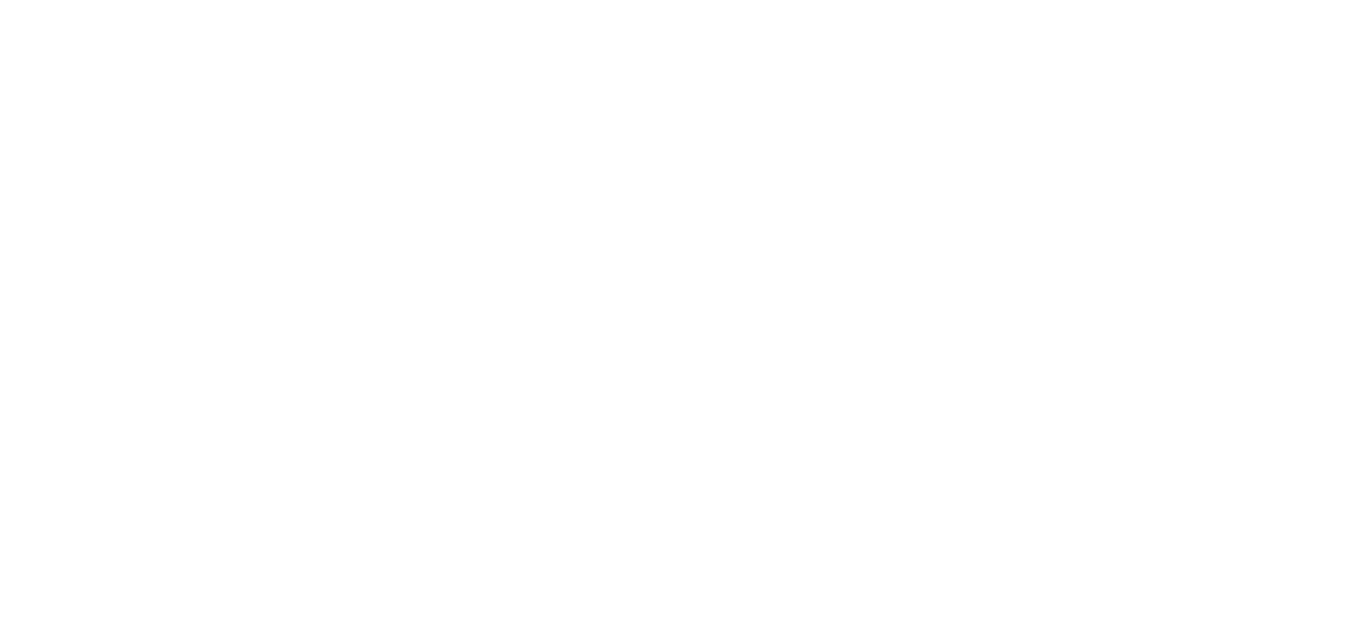
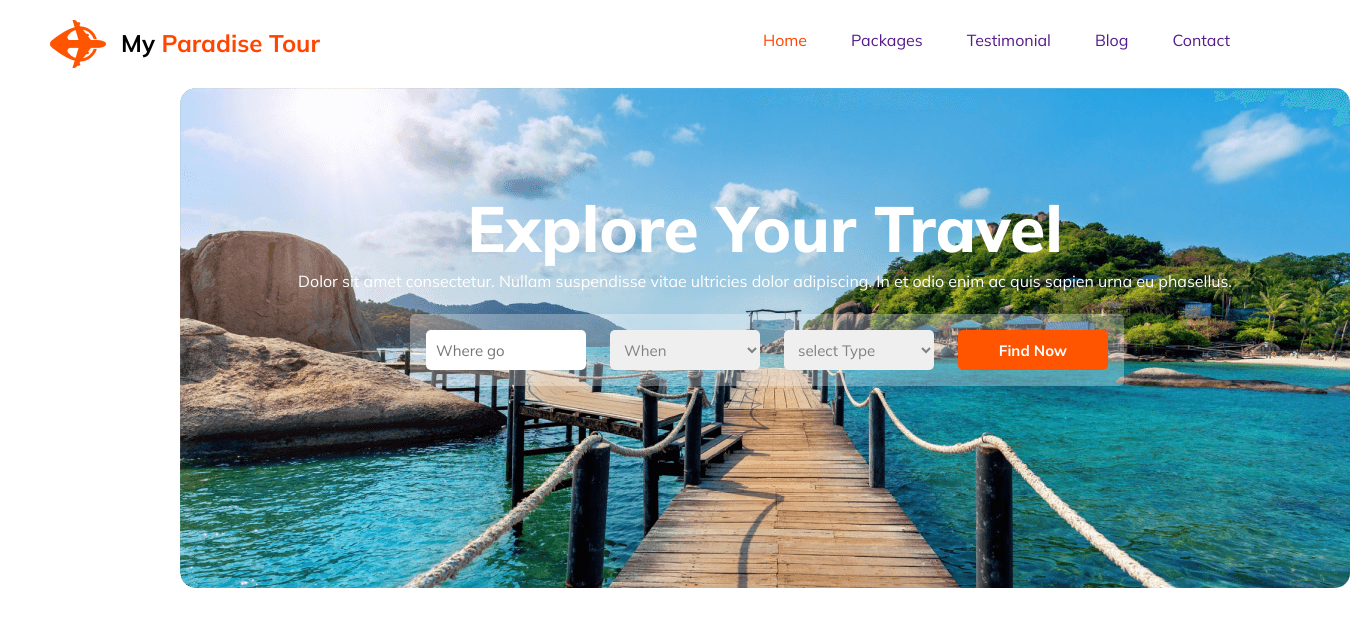
Before and after one commit to Rabeya10/my-paradise-tours, a plain HTML site: page index.html in a window 1280 px wide. Shown: the whole page, 1350 px wide, since content can reach past the window. Drawn offline with Linux system fonts and the light colour scheme.

Commit message:
banner section responsibe

```diff
--- a/index.html
+++ b/index.html
@@ -4,8 +4,72 @@
     <meta charset="UTF-8">
     <meta name="viewport" content="width=device-width, initial-scale=1.0">
     <title>My paradise tour</title>
+    <link rel="stylesheet" href="style/style.css">
 </head>
 <body>
+ <header>
+    <div class="logo">
+        <div class="logo-title">
+            <img src="Images/Group 40071 (2).png" alt="">
+            <h2 class="travel">My <span style="color: orangered;">Paradise Tour</span></h2>
+        </div>
+        <div>
+             <nav>
+                <ul class="navber">
+                    <li><a class="line" href=""><span style="color: orangered;">Home</span></a></li>
+                    <li><a class="line" href="">Packages</a></li>
+                    <li><a class="line" href="">Testimonial</a></li>
+                    <li><a class="line" href="">Blog</a></li>
+                    <li><a class="line" href="">Contact</a></li>
+                </ul>
+          </nav>
+        </div>
+
+    </div>
+</header>
+
+
+<main>
+    <!--first section start-->
+<section class="banner">
+   <div class="container">
+      <h2 class="container-title">Explore Your Travel</h2>
+      <p class="container-detail">Dolor sit amet consectetur. Nullam suspendisse vitae ultricies dolor adipiscing. In et odio enim ac quis sapien urna eu phasellus.</p>
+
+
+    </div>
+    <div class="input">
+
+        <input class="where-go" type="text" name="" placeholder="Where go">
+        <select class="where-go" name="" id="">
+            <option value="">When</option>
+        </select>
+        <select class="where-go" name="" id="">
+           <option value="">select Type</option>
+       </select>
+      <button class="btn-primary">Find Now</button>
+    </div>
+
+ </section>
+
+
+
+
+
+
+</main>
+
+
+<footer>
+
+
+
+
+
+
+</footer>
+
+
 
 </body>
 </html>
--- /dev/null
+++ b/style/style.css
@@ -0,0 +1,150 @@
+@import url('https://fonts.googleapis.com/css2?family=Mulish:wght@200;300;400;500;600;700;800;900;1000&display=swap');
+
+*{
+margin: 0;
+padding: 0;
+font-family: 'Mulish', sans-serif;
+}
+.logo{
+display: flex;
+justify-content: space-between;
+
+margin-top: 20px;
+margin-left: 180px;
+margin-right: 180px;
+margin-right: 50px;
+margin-left: 50px;
+}
+.line{
+text-decoration: none;
+}
+.logo-title{
+display: flex;
+}
+.navber{
+
+list-style: none;
+display: inline-flex;
+padding: 10px 0px;
+justify-content: center;
+align-items: center;
+gap: 44px;
+
+
+}
+.travel{
+padding-left: 15px;
+padding-top: 8px;
+}
+.banner{
+background: url('../Images/Group\ 13\ \(1\)\ \(1\).png');
+background-repeat: no-repeat;
+width: 1170px;
+height: 500px;
+border-radius: 15px;
+margin-top: 20px;
+margin-left: 180px;
+margin-right: 50px;
+
+}
+.container{
+text-align: center;
+padding-top: 100px;
+
+
+}
+.container-title{
+    color: #FFF;
+    font-family: Mulish;
+    font-size: 64px;
+    font-weight: 800;
+
+}
+.container-detail{
+
+    color: #FFF;
+    text-align: center;
+    font-family: Mulish;
+    font-size: 16px;
+    font-weight: 400;
+    line-height: 26px;
+}
+
+.input{
+
+border-radius: 5px;
+background: rgba(255, 255, 255, 0.30);
+display: inline-flex;
+padding: 16px;
+align-items: center;
+gap: 24px;
+margin-left: 230px;
+border: none;
+margin-top: 20px;
+}
+.where-go{
+    width: 150px;
+    height: 40px;
+    border: none;
+    border-radius: 5px;
+    color: rgba(19, 19, 24, 0.50);
+    padding-left: 10px;
+    font-size: 15px;
+    font-weight: 400;
+
+}
+.btn-primary{
+    width: 150px;
+    height: 40px;
+    background-color: #FF5400;
+    border: none;
+    border-radius: 5px;
+    color: #FFF;
+    font-size: 15px;
+    font-weight: 700;
+}
+@media screen and (max-width: 600px) {
+
+    .banner{
+       flex-direction: column;
+       width: 335px;
+       height: 483px;
+      }
+      .container{
+         padding: 15px;
+}
+      .container-title{
+        font-size: 30px;
+        color: black;
+
+      }
+      .container-detail{
+         color: black;
+          text-align: center;
+}
+.input{
+margin-left: 0;
+display: flex;
+width: 280px;
+padding: 16px;
+flex-direction: column;
+align-items: flex-start;
+gap: 16px;
+margin-left: 10px;
+}
+.where-go{
+width: 280px;
+}
+.btn-primary{
+width: 280px;
+
+
+
+}
+}
+
+
+
+
+
+}
```
Also changed, not shown: Images/Group 13 (1) (1).png (added), Images/Group 39.png (added), Images/Group 40.png (added), Images/Group 40071 (2).png (added), Images/Group 40089.png (added), Images/Rectangle 10.png (added), Images/Rectangle 11.png (added), Images/Rectangle 4.png (added), Images/Rectangle 5.png (added), Images/Rectangle 6.png (added), Images/Rectangle 7.png (added), Images/Rectangle 8 (1).png (added), Images/Rectangle 8.png (added), Images/Rectangle 9.png (added).
